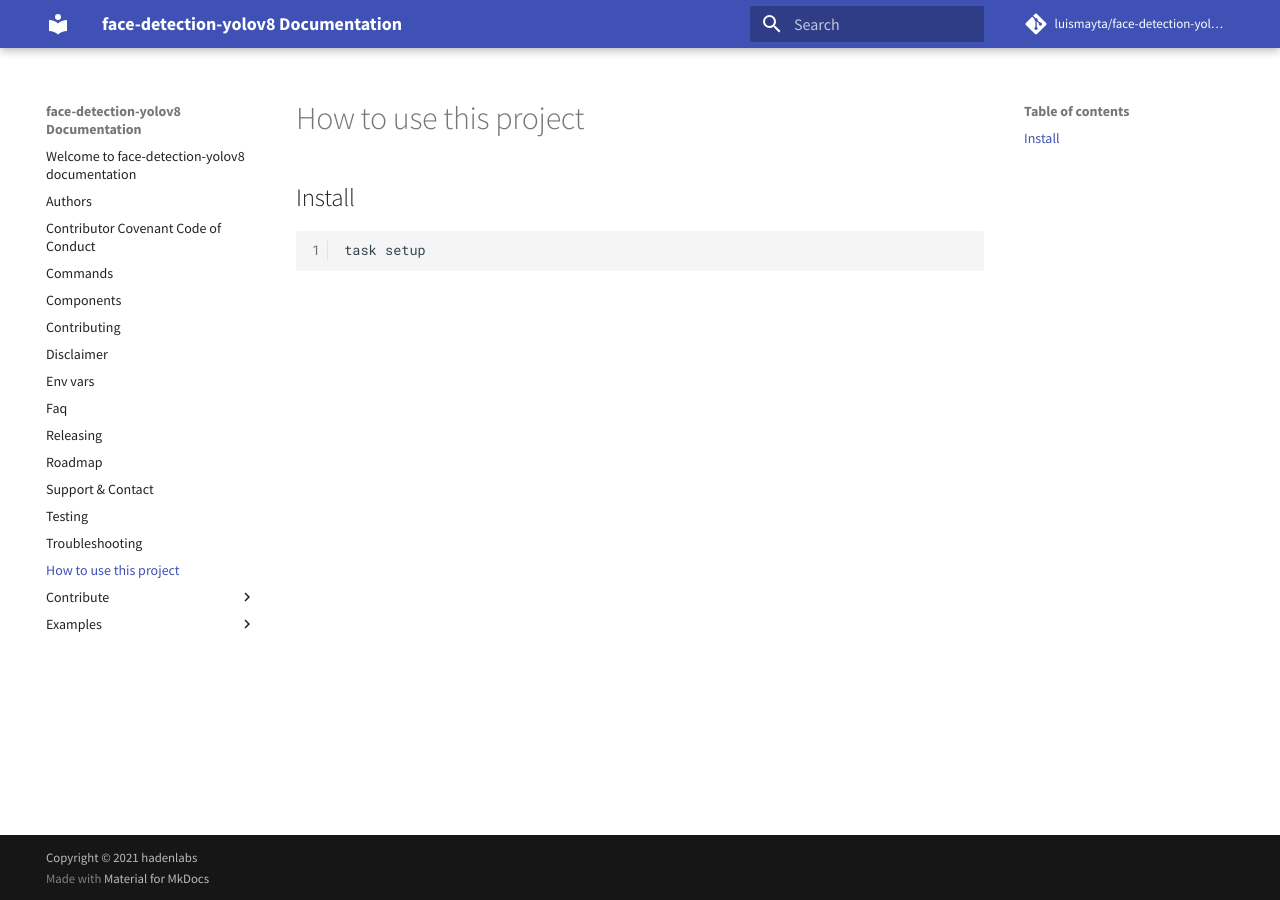
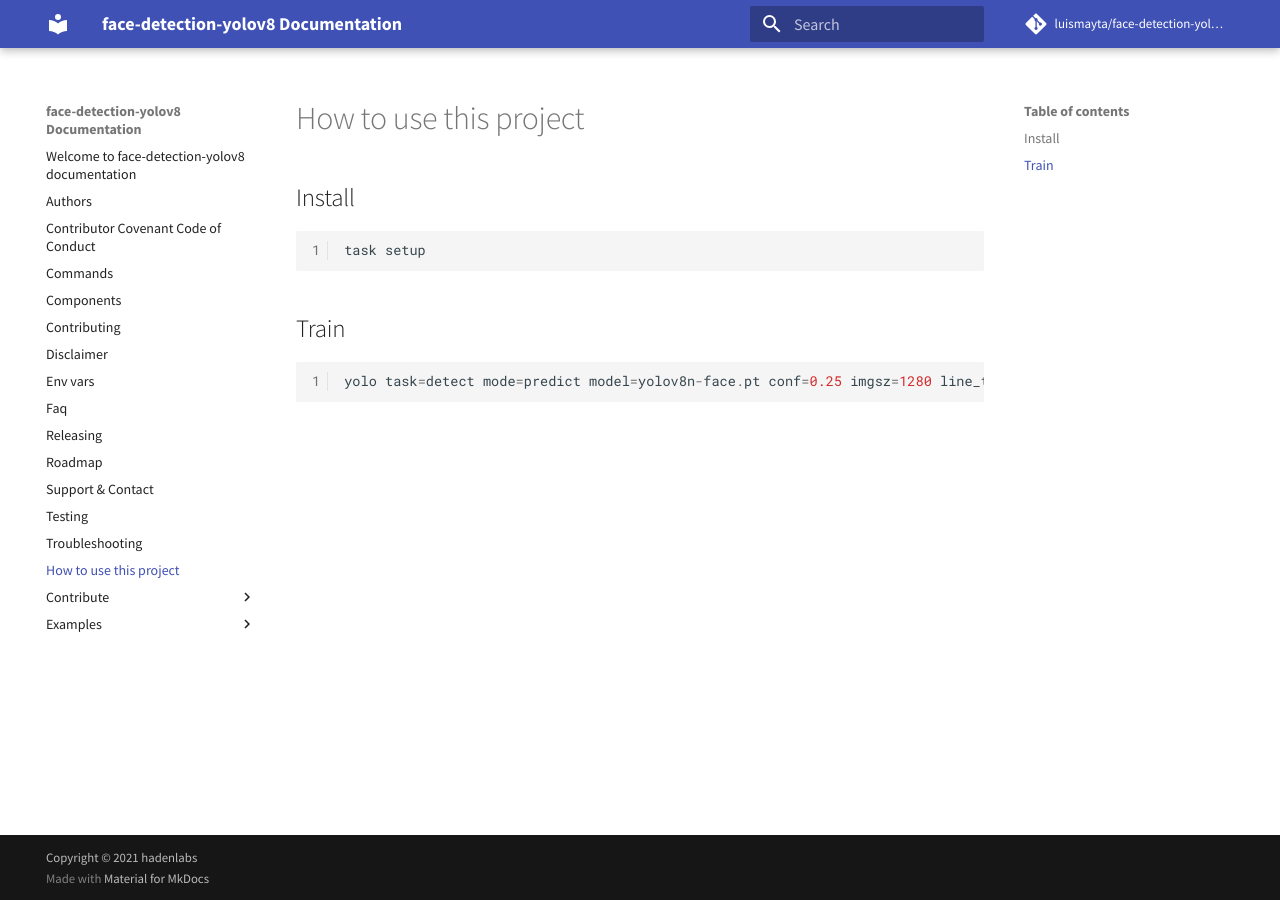
Before and after one commit to luismayta/face-detection-yolov8, an MkDocs documentation site: the page built from docs/usage.md, in a window 1280 px wide. Built offline with MkDocs 1.6.1 and Material for MkDocs 9.7.7, drawn with Linux system fonts in a browser that asks for light colours; comment, search, counter and statistics services are not loaded.

````diff
--- a/docs/usage.md
+++ b/docs/usage.md
@@ -5,3 +5,10 @@
 ```bash
 task setup
 ```
+
+## Train
+
+```python
+yolo task=detect mode=predict model=yolov8n-face.pt conf=0.25 imgsz=1280 line_thickness=1 max_det=1000 source=0
+
+```
````
Also changed, not shown: README.md (+7 -0 lines), 1 other file.
